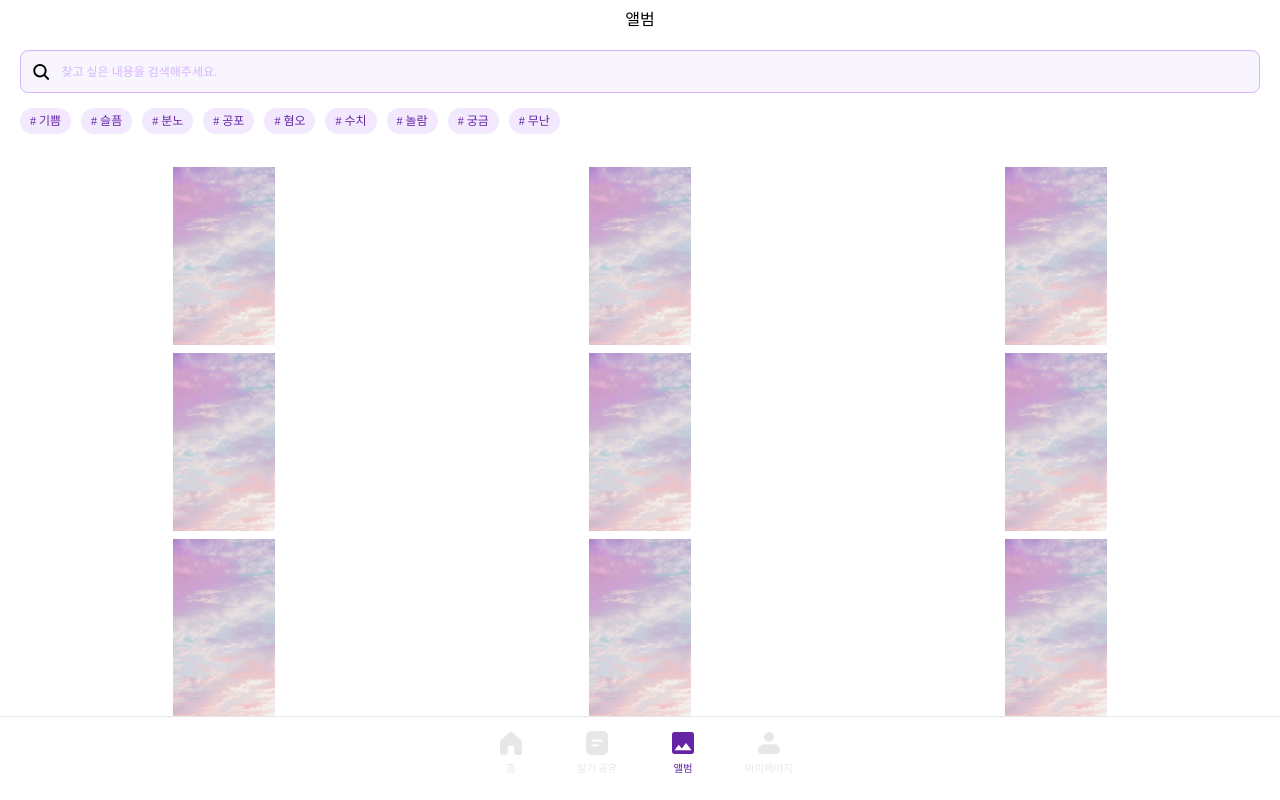
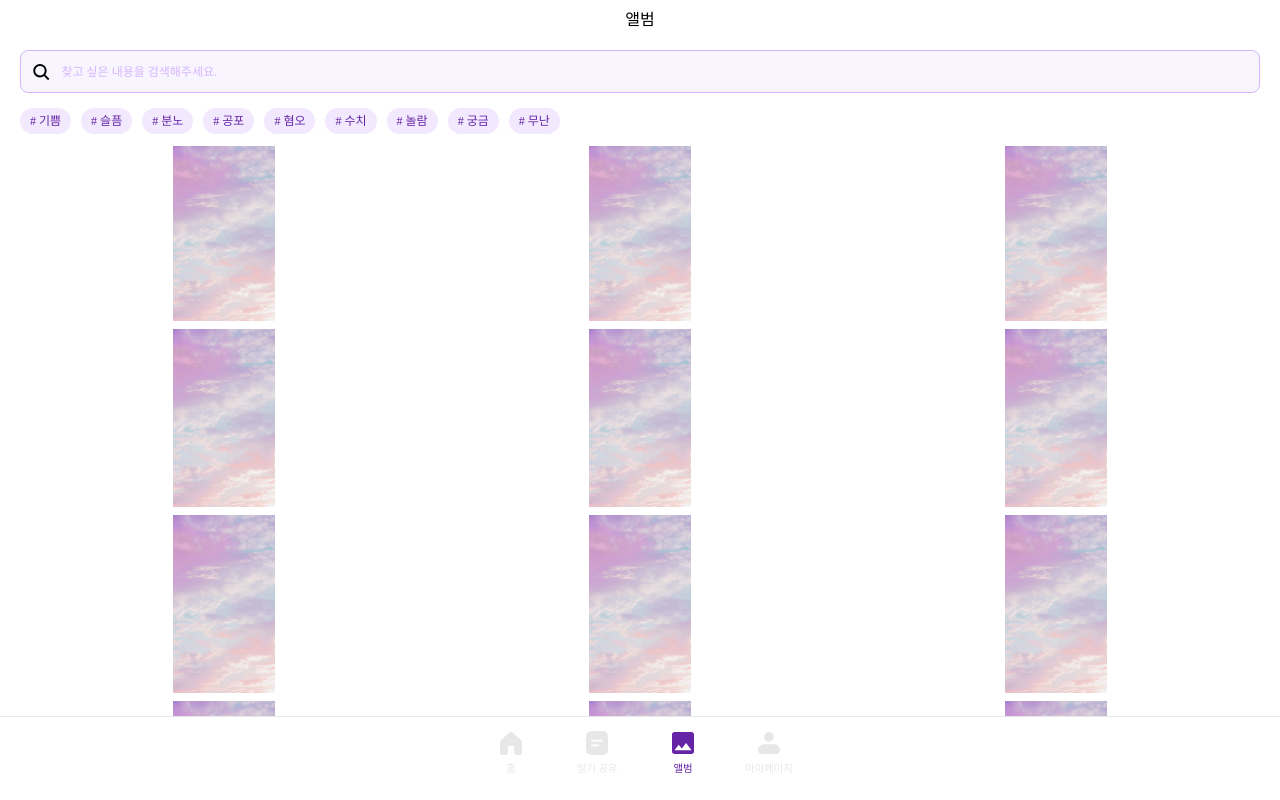
Before and after one commit to Canvas-Diary/Frontend, a React (Vite) app: page /album in a window 1280 px wide. Built offline with nearby package versions, Linux system fonts and the light colour scheme.

Commit message:
fix: 하단 여백 추가하기 위해 gap을 py로 변경

```diff
--- a/src/components/pages/album/ThumbnailGrid.tsx
+++ b/src/components/pages/album/ThumbnailGrid.tsx
@@ -14,7 +14,7 @@ interface ThumbnailGridProps {
  */
 const ThumbnailGrid = ({ diaries }: ThumbnailGridProps) => {
   return (
-    <div className="grid grid-cols-3 place-items-center gap-300 overflow-scroll">
+    <div className="grid grid-cols-3 place-items-center gap-300 overflow-scroll py-800">
       {diaries.map((diary) => (
         <Thumbnail src={diary.mainImgUrl} alt={diary.mainImgUrl} key={diary.diaryId} />
       ))}
--- a/src/pages/Album.tsx
+++ b/src/pages/Album.tsx
@@ -115,7 +115,7 @@ const Album = () => {
         >
           <span className="font-Binggrae text-body-1 font-regular">앨범</span>
         </div>
-        <div className="flex flex-col gap-800 px-700">
+        <div className="flex flex-col px-700">
           <div className="sticky top-0 flex flex-col gap-500 bg-white py-400">
             <SearchBar onEnter={() => {}} />
             <div
```
